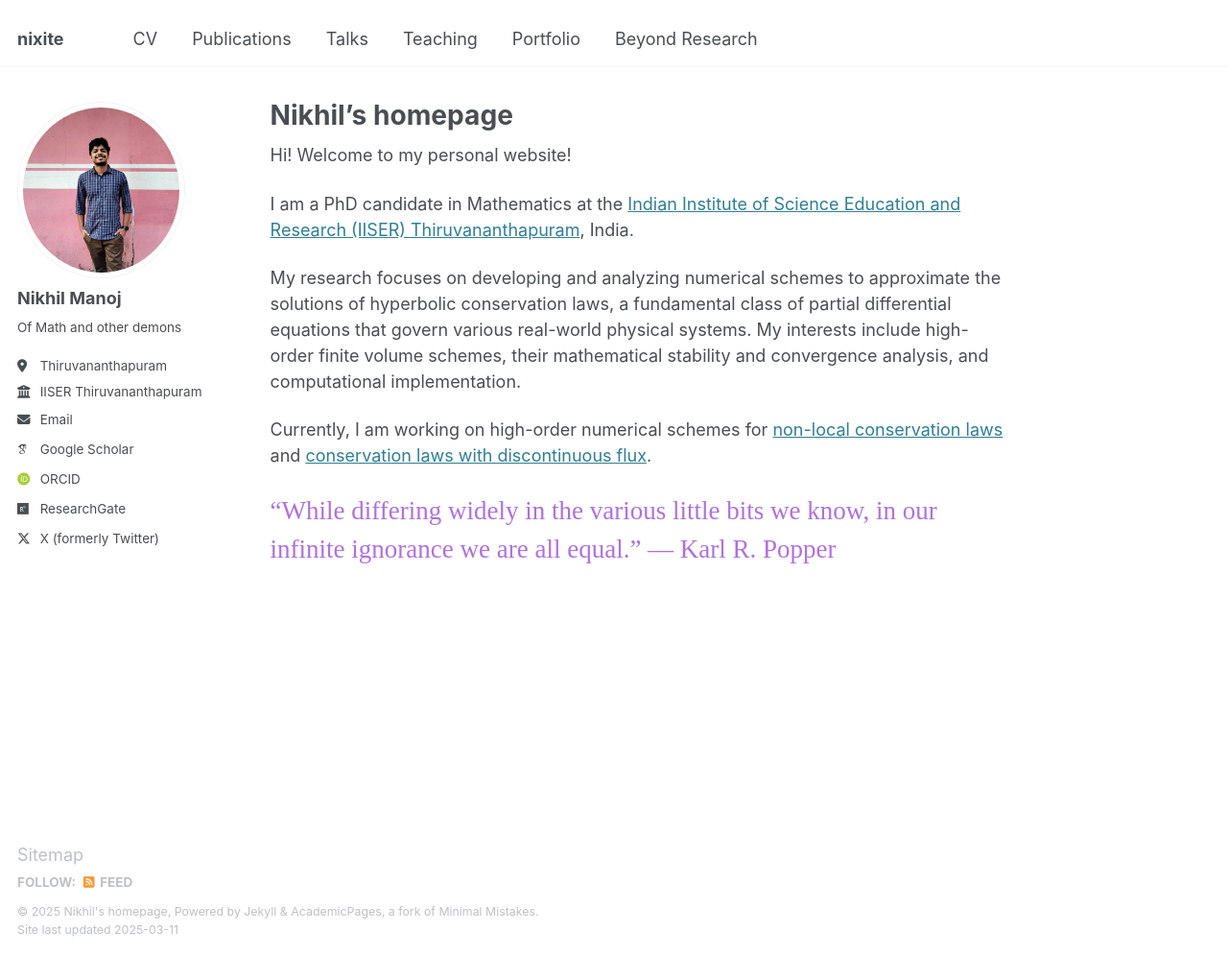
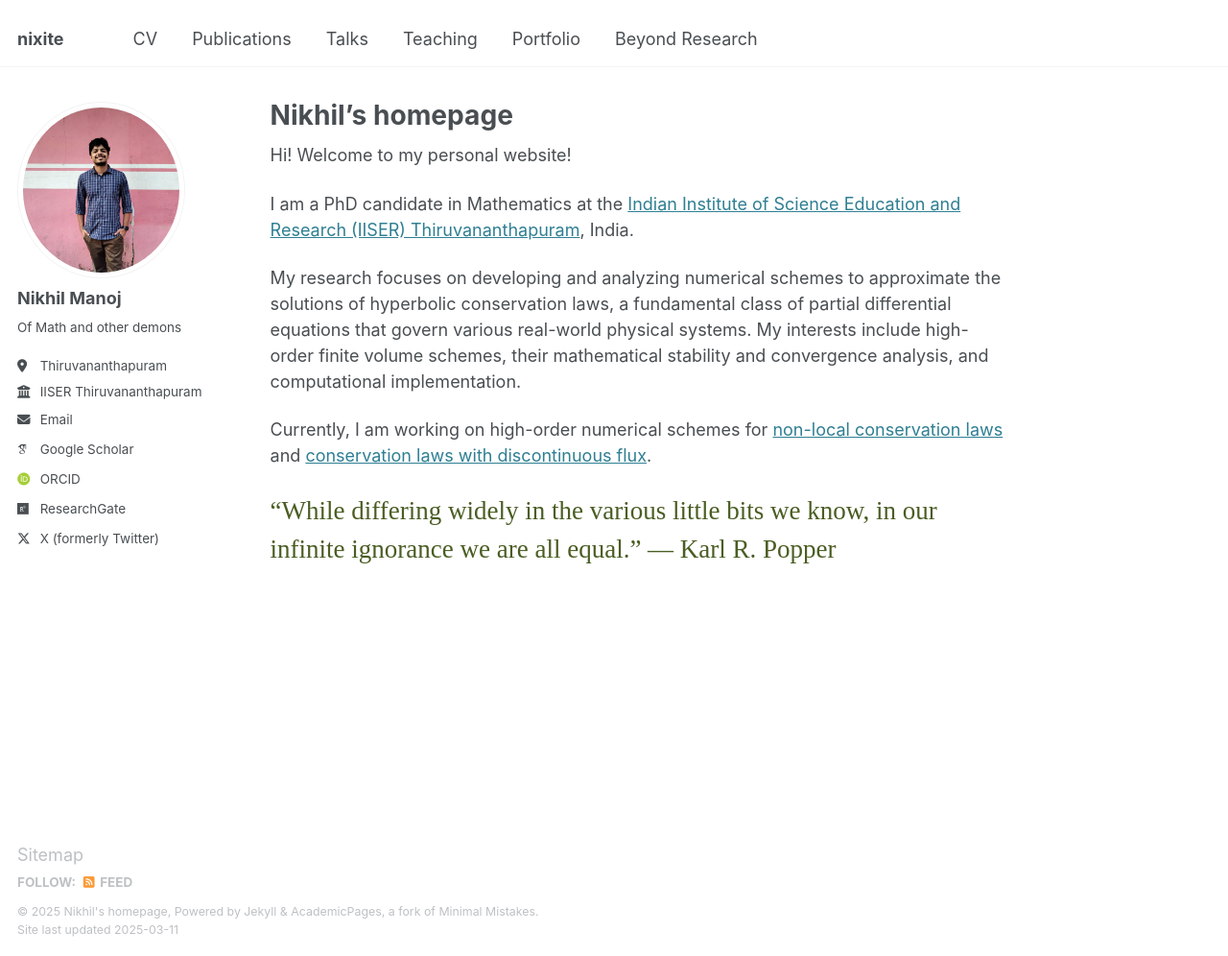
Before and after one commit to nikhil0597/nikhil0597.github.io, a Jekyll site: the page built from _pages/about.md, in a window 1280 px wide and 996 px high. Shown: the whole window at 96% size. Built offline with Jekyll 4.4.1, drawn with Linux system fonts in a browser that asks for light colours; some web fonts are replaced.

Commit message:
Update about.md

```diff
--- a/_pages/about.md
+++ b/_pages/about.md
@@ -14,7 +14,7 @@ My research focuses on developing and analyzing numerical schemes to approximate
 
 Currently, I am working on high-order numerical schemes for [non-local conservation laws](https://www.esaim-m2an.org/articles/m2an/abs/2023/06/m2an230129/m2an230129.html) and [conservation laws with discontinuous flux](https://arxiv.org/abs/2501.04620).
 
-<span style="font-family: 'Brush Script MT', cursive; font-size: 1.5em; color:#af71de;">
+<span style="font-family: 'Brush Script MT', cursive; font-size: 1.5em; color:#4a5d23;">
   “While differing widely in the various little bits we know, in our infinite ignorance we are all equal.”
   ― Karl R. Popper
 </span>
```
